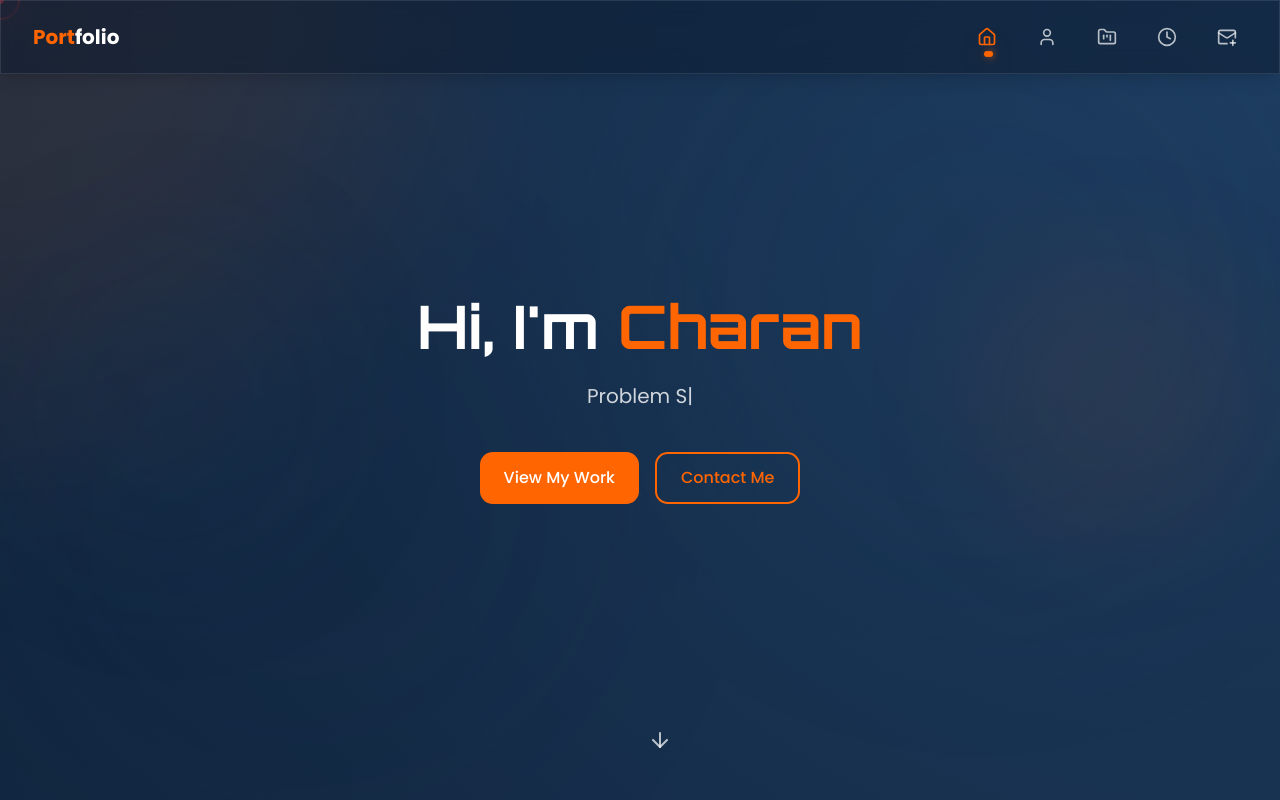
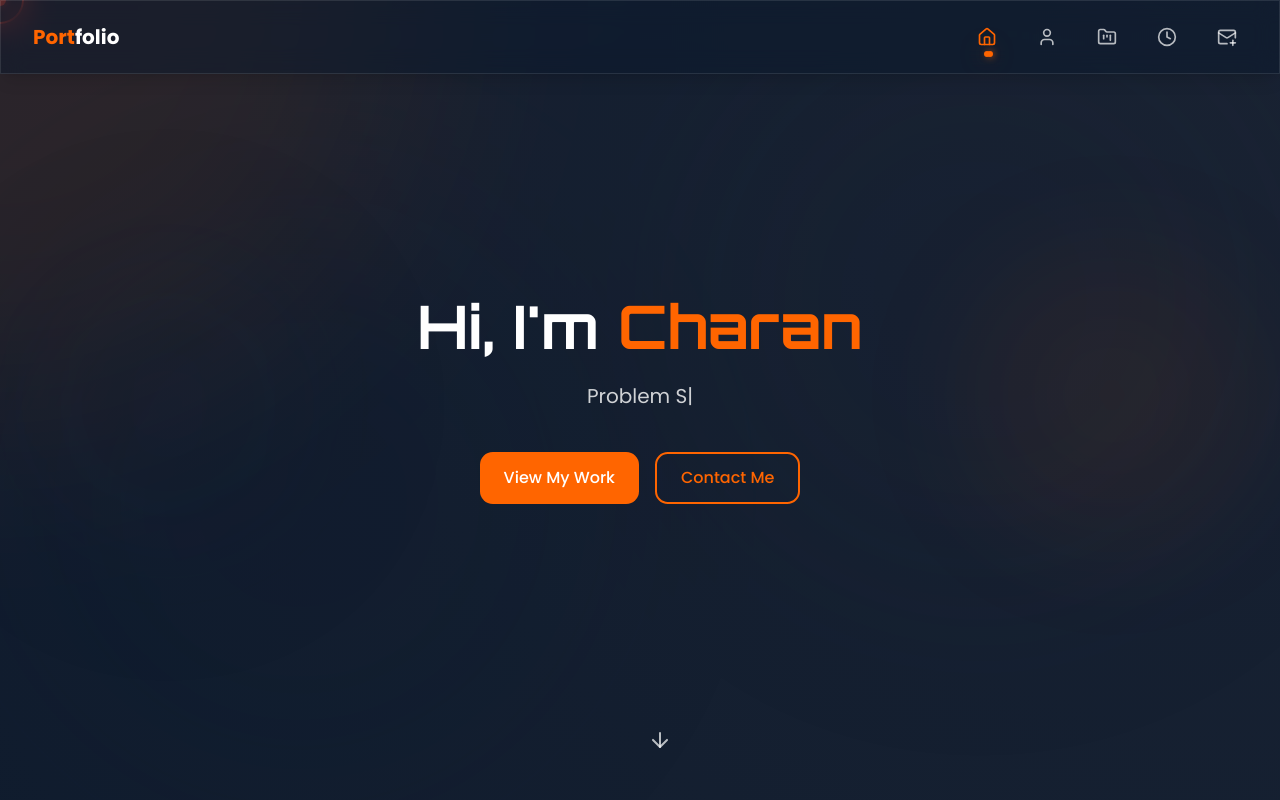
Before and after one commit to charanteja0017/portfolio, a React (Vite) app: page / in a window 1280 px wide. Shown: the top 800 px of the page. Built offline with nearby package versions, Linux system fonts and the light colour scheme.

Commit message:
Refactor: Update color scheme and cursor glow
- Updated the color scheme to be as dark as possible.
- Enhanced the cursor following glow for better visibility.

```diff
--- a/src/components/CustomCursor.tsx
+++ b/src/components/CustomCursor.tsx
@@ -41,16 +41,17 @@ const CustomCursor = () => {
     <>
       {/* Outer cursor */}
       <motion.div
-        className="fixed w-10 h-10 rounded-full border-2 border-primary pointer-events-none z-50 mix-blend-difference"
+        className="fixed w-12 h-12 rounded-full border-2 border-primary pointer-events-none z-50 mix-blend-difference"
         style={{
           left: position.x,
           top: position.y,
           translateX: "-50%",
           translateY: "-50%",
+          boxShadow: "0 0 20px rgba(255, 101, 0, 0.6), 0 0 40px rgba(255, 101, 0, 0.3)"
         }}
         animate={{
           scale: isPointer ? 1.5 : 1,
-          opacity: isActive ? 0.5 : 0.8,
+          opacity: isActive ? 0.7 : 1,
         }}
         transition={{
           type: "spring",
@@ -62,12 +63,13 @@ const CustomCursor = () => {
 
       {/* Inner cursor */}
       <motion.div
-        className="fixed w-2 h-2 rounded-full bg-primary pointer-events-none z-50 mix-blend-difference"
+        className="fixed w-3 h-3 rounded-full bg-primary pointer-events-none z-50 mix-blend-difference"
         style={{
           left: position.x,
           top: position.y,
           translateX: "-50%",
           translateY: "-50%",
+          boxShadow: "0 0 10px rgba(255, 101, 0, 0.8)"
         }}
         animate={{
           scale: isActive ? 3 : 1,
--- a/src/index.css
+++ b/src/index.css
@@ -4,44 +4,35 @@
 
 @layer base {
   :root {
-    --background: 210 90% 10%;
+    --background: 210 90% 5%;
     --foreground: 0 0% 100%;
 
-    --card: 0 0% 100%;
-    --card-foreground: 222.2 84% 4.9%;
+    --card: 222.2 84% 4.9%;
+    --card-foreground: 0 0% 100%;
 
-    --popover: 0 0% 100%;
-    --popover-foreground: 222.2 84% 4.9%;
+    --popover: 0 0% 0%;
+    --popover-foreground: 0 0% 100%;
 
     --primary: 24 100% 50%;
     --primary-foreground: 0 0% 100%;
 
-    --secondary: 213 52% 27%;
+    --secondary: 213 52% 20%;
     --secondary-foreground: 0 0% 100%;
 
     --muted: 210 40% 96.1%;
     --muted-foreground: 215.4 16.3% 46.9%;
 
-    --accent: 219 60% 12%;
+    --accent: 219 60% 8%;
     --accent-foreground: 0 0% 100%;
 
     --destructive: 0 84.2% 60.2%;
     --destructive-foreground: 210 40% 98%;
 
-    --border: 213 52% 27%;
-    --input: 213 52% 27%;
+    --border: 213 52% 20%;
+    --input: 213 52% 20%;
     --ring: 24 100% 50%;
 
     --radius: 0.8rem;
-
-    --sidebar-background: 0 0% 98%;
-    --sidebar-foreground: 240 5.3% 26.1%;
-    --sidebar-primary: 240 5.9% 10%;
-    --sidebar-primary-foreground: 0 0% 98%;
-    --sidebar-accent: 240 4.8% 95.9%;
-    --sidebar-accent-foreground: 240 5.9% 10%;
-    --sidebar-border: 220 13% 91%;
-    --sidebar-ring: 217.2 91.2% 59.8%;
   }
 }
 
@@ -52,17 +43,9 @@
 
   body {
     @apply bg-dark text-foreground font-poppins;
-    background-image: radial-gradient(circle at top right, #1E3E62 0%, #0B192C 50%, #000000 100%);
+    background-image: radial-gradient(circle at top right, #1A2333 0%, #0B192C 50%, #000000 100%);
     min-height: 100vh;
     scroll-behavior: smooth;
-  }
-
-  h1, h2, h3, h4, h5, h6 {
-    @apply font-poppins font-bold;
-  }
-
-  ::selection {
-    @apply bg-primary/40 text-white;
   }
 }
 
--- a/tailwind.config.ts
+++ b/tailwind.config.ts
@@ -32,7 +32,7 @@ export default {
 					foreground: '#FFFFFF'
 				},
 				secondary: {
-					DEFAULT: '#1E3E62',
+					DEFAULT: '#1A2333',
 					foreground: '#FFFFFF'
 				},
 				dark: {
@@ -138,7 +138,7 @@ export default {
 				'slide-up': 'slide-up 0.5s ease-out',
 			},
 			backgroundImage: {
-				'glass-gradient': 'linear-gradient(to right bottom, rgba(30, 62, 98, 0.3), rgba(11, 25, 44, 0.4))',
+				'glass-gradient': 'linear-gradient(to right bottom, rgba(26, 35, 51, 0.3), rgba(11, 25, 44, 0.4))',
 			}
 		}
 	},
```
